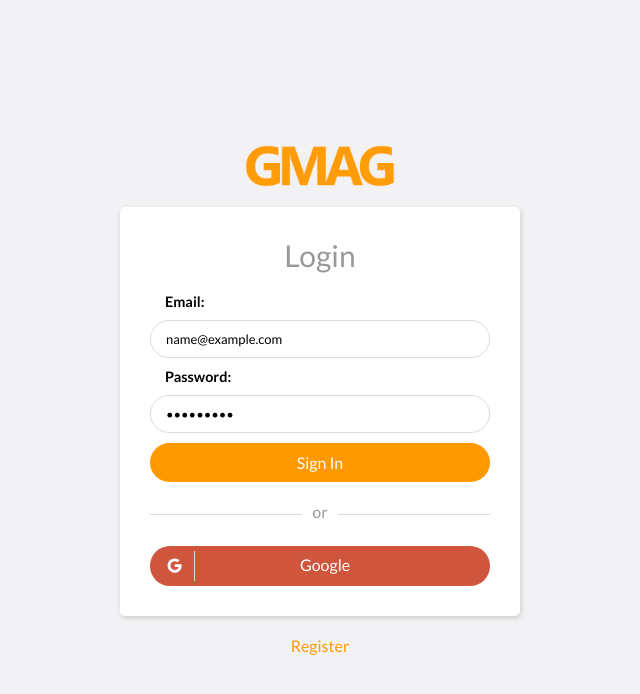
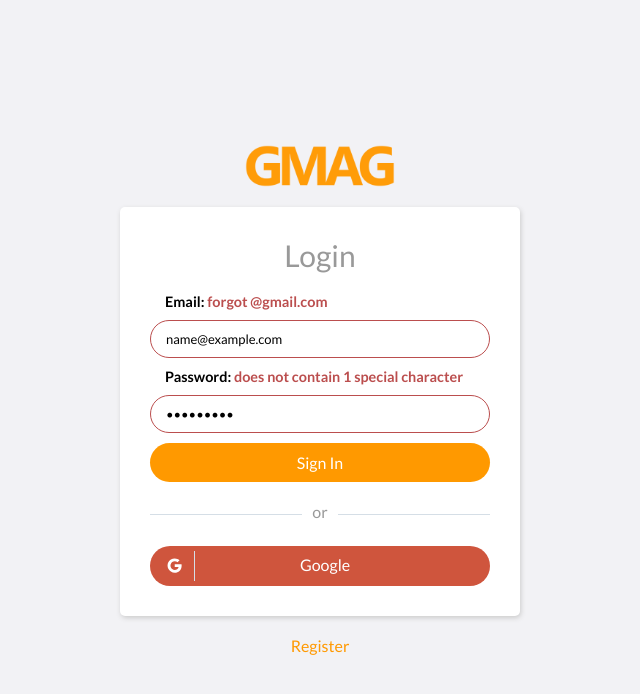
Before and after one commit to Aur71/gmag, a Next.js app: page /login in a window 1280 px wide. Both pictures are taken after typing "name@example.com", "Sample123" into the empty fields and a click on the button "Sign In". Shown: the top 694 px of the page, without its empty margins (320-960 px from the left). Built offline with nearby package versions, Linux system fonts and the light colour scheme.

Commit message:
Email & password validation added

```diff
--- a/components/forms/authentification_form/AuthentificationForm.jsx
+++ b/components/forms/authentification_form/AuthentificationForm.jsx
@@ -1,13 +1,69 @@
 import styles from './AuthentificationForm.module.scss';
+import { useState, useEffect } from 'react';
+import { emailValidation } from '@/utils/emailValidation';
+import { passwordValidation } from '@/utils/passwordValidation';
 import Link from 'next/link';
 import Image from 'next/image';
 import logo from '../../../public/logo.png';
 import { AiOutlineGoogle } from 'react-icons/ai';
 
 const AuthentificationForm = ({ formType }) => {
+  const [email, setEmail] = useState('');
+  const [password, setPassword] = useState('');
+  const [showEmailError, setShowEmailError] = useState(false);
+  const [emailError, setEmailError] = useState('');
+  const [showPasswordError, setShowPasswordError] = useState(false);
+  const [passwordError, setPasswordError] = useState('');
+
+  // CHECKING THE EMAIL
+  const checkEmail = () => {
+    const isEmailValid = emailValidation(email);
+
+    if (typeof isEmailValid === 'string') {
+      setEmailError(isEmailValid);
+      setShowEmailError(true);
+      return false;
+    }
+
+    setShowEmailError(false);
+    setEmailError('');
+    return true;
+  };
+
+  // CHECKING THE PASSWORD
+  const checkPassword = () => {
+    const isPasswordValid = passwordValidation(password);
+
+    if (typeof isPasswordValid === 'string') {
+      setPasswordError(isPasswordValid);
+      setShowPasswordError(true);
+      return false;
+    }
+
+    setShowPasswordError(false);
+    setPasswordError('');
+    return true;
+  };
+
   const handleSubmit = (e) => {
     e.preventDefault();
+
+    const isEmailValid = checkEmail();
+    const isPasswordValid = checkPassword();
+
+    if (isEmailValid && isPasswordValid) {
+      console.log('login / register the user');
+    }
   };
+
+  useEffect(() => {
+    const timeout = setTimeout(() => {
+      setShowEmailError(false);
+      setShowPasswordError(false);
+    }, 7000);
+
+    return () => clearTimeout(timeout);
+  }, [showEmailError, showPasswordError]);
 
   return (
     <div className='page-center'>
@@ -16,16 +72,40 @@ const AuthentificationForm = ({ formType }) => {
           <Image src={logo} alt='logo' priority={true} />
         </Link>
 
-        <form className={styles.form} onSubmit={handleSubmit}>
+        <form className={styles.form}>
           <h1>{formType}</h1>
 
-          <label htmlFor='email'>Email:</label>
-          <input type='email' name='email' placeholder='email@gmail.com' />
+          <label htmlFor='email'>
+            Email:{' '}
+            <span className={`${showEmailError && styles.active}`}>
+              {emailError}
+            </span>
+          </label>
+          <input
+            type='email'
+            name='email'
+            placeholder='email@gmail.com'
+            value={email}
+            onChange={(e) => setEmail(e.target.value)}
+            className={`${showEmailError && styles.error}`}
+          />
 
-          <label htmlFor='password'>Password:</label>
-          <input type='password' name='password' placeholder='QweAsd12!' />
+          <label htmlFor='password'>
+            Password:{' '}
+            <span className={`${showPasswordError && styles.active}`}>
+              {passwordError}
+            </span>
+          </label>
+          <input
+            type='password'
+            name='password'
+            placeholder='QweAsd12!'
+            value={password}
+            onChange={(e) => setPassword(e.target.value)}
+            className={`${showPasswordError && styles.error}`}
+          />
 
-          <button type='submit'>
+          <button type='submit' onClick={handleSubmit}>
             {formType === 'login' ? 'Sign In' : 'Sign Up'}
           </button>
 
--- a/components/forms/authentification_form/AuthentificationForm.module.scss
+++ b/components/forms/authentification_form/AuthentificationForm.module.scss
@@ -50,6 +50,15 @@
     padding-left: 15px;
     font-size: 0.9rem;
     margin: 10px 0;
+
+    span {
+      display: none;
+
+      &.active {
+        color: $error-clr;
+        display: inline-block;
+      }
+    }
   }
 
   input {
@@ -67,6 +76,10 @@
 
     &::placeholder {
       color: $text-clr-3;
+    }
+
+    &.error {
+      border-color: $error-clr;
     }
   }
 
--- a/components/layout/sidebar/ProductsNavigation.jsx
+++ b/components/layout/sidebar/ProductsNavigation.jsx
@@ -10,6 +10,12 @@ import userImg from '../../../public/user.png';
 
 const ProductsNavigation = () => {
   const router = useRouter();
+
+  const handleLogBtn = () => {
+    // if there is a user router.push('/account/id');
+
+    router.push('/login');
+  };
 
   return (
     <>
@@ -47,16 +53,17 @@ const ProductsNavigation = () => {
         Help
       </Link>
 
-      <div className={styles.user_container}>
-        <Link href='#' className={styles.account_link}>
-          <Image src={userImg} alt='default user img' />
-        </Link>
+      <button className={styles.log_btn} onClick={handleLogBtn}>
+        <RxExit className={styles.icon} />
+        {`${1 === 1 ? 'Log In' : 'Log Out'}`}
+      </button>
 
-        <button>
-          <RxExit className={styles.icon} />
-          Log In
-        </button>
-      </div>
+      <Link
+        href={`${1 === 1 ? '/login' : '/account/userid'}`}
+        className={styles.account_link}
+      >
+        <Image src={userImg} alt='default user img' />
+      </Link>
     </>
   );
 };
--- a/components/layout/sidebar/Sidebar.module.scss
+++ b/components/layout/sidebar/Sidebar.module.scss
@@ -158,17 +158,35 @@
   }
 
   //
-  // USER CONTAINER
+  // LOG BTN
   //
-  .user_container {
-    width: 100%;
+  .log_btn {
+    display: flex;
+    align-items: center;
+    color: $text-clr-1;
+    gap: 10px;
+    font-size: 1.1rem;
+    padding: 0 30px;
     margin-top: auto;
 
+    .icon {
+      font-size: 1.3rem;
+    }
+
+    @media only screen and (max-width: 450px) {
+      display: none;
+    }
+  }
+
+  //
+  // ACCOUNT LINK
+  //
   .account_link {
     display: flex;
     justify-content: center;
     align-items: center;
     display: none;
+    margin-top: auto;
 
     @media only screen and (max-width: 450px) {
       display: flex;
@@ -182,26 +200,4 @@
       padding: 5px;
     }
   }
-
-    button {
-      display: flex;
-      align-items: center;
-      color: $text-clr-1;
-      gap: 10px;
-      font-size: 1.1rem;
-      padding: 0 30px;
-
-      @media only screen and (max-width: 450px) {
-        display: none;
-
-        &.active {
-          display: flex;
 }
-      }
-
-      .icon {
-        font-size: 1.3rem;
-      }
-    }
-  }
-}
--- a/styles/variables.module.scss
+++ b/styles/variables.module.scss
@@ -41,5 +41,6 @@ $footer-bk-clr: white;
 $authentification-form-bk: white;
 $google-btn-bk: #cf553d;
 $google-btn-bk-hover: #ff2a00;
+$error-clr: rgb(187, 78, 78);
 
 $box-shadow-1: 1px 2px 5px #ccc;
--- /dev/null
+++ b/utils/emailValidation.js
@@ -0,0 +1,28 @@
+export const emailValidation = (email) => {
+  const gmailRegex = /^[a-z\d]+[a-z\d.-]+@gmail\.com$/i;
+  const startWithLetterOrNumberRegex = /^[a-z\d]/i;
+  const endWithLetterOrNumberRegex = /[a-z\d]$/i;
+  const endsWithGmailComRegex = /@gmail\.com$/i;
+
+  if (email === '') {
+    return `can't be empty`;
+  }
+
+  if (!startWithLetterOrNumberRegex.test(email)) {
+    return `dosen't start with a letter / number`;
+  }
+
+  if (!endWithLetterOrNumberRegex.test(email)) {
+    return `dosen't end with a letter / number`;
+  }
+
+  if (!endsWithGmailComRegex.test(email)) {
+    return `forgot @gmail.com`;
+  }
+
+  if (!gmailRegex.test(email)) {
+    return `invalid email`;
+  }
+
+  return true;
+};
--- /dev/null
+++ b/utils/passwordValidation.js
@@ -0,0 +1,33 @@
+export const passwordValidation = (password) => {
+  const containsLowercaseLetterRegex = /[a-z]/;
+  const containsUppercaseLetterRegex = /[A-Z]/;
+  const containsDigitRegex = /\d/;
+  const containsSpecialCharacterRegex = /[!@#$%^&*]/;
+  const containsEightOrMoreCharactersRegex = /^.{8,}$/;
+
+  if (password === '') {
+    return `can't be empty`;
+  }
+
+  if (!containsLowercaseLetterRegex.test(password)) {
+    return `does not contain 1 lowercase letter`;
+  }
+
+  if (!containsUppercaseLetterRegex.test(password)) {
+    return `does not contain 1 uppercase letter`;
+  }
+
+  if (!containsDigitRegex.test(password)) {
+    return `does not contain 1 number`;
+  }
+
+  if (!containsSpecialCharacterRegex.test(password)) {
+    return `does not contain 1 special character`;
+  }
+
+  if (!containsEightOrMoreCharactersRegex.test(password)) {
+    return `minimum 8 characters`;
+  }
+
+  return true;
+};
```
Lines whose indentation alone changed are shown as unchanged.
